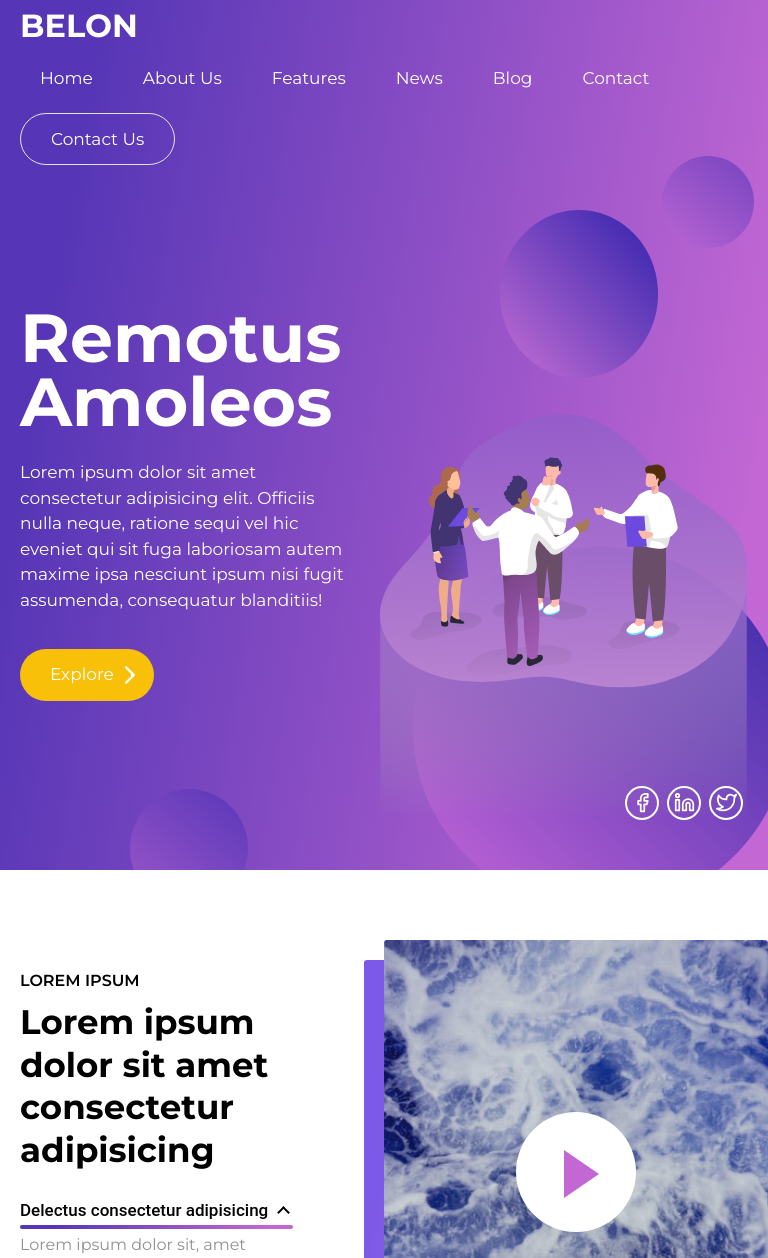
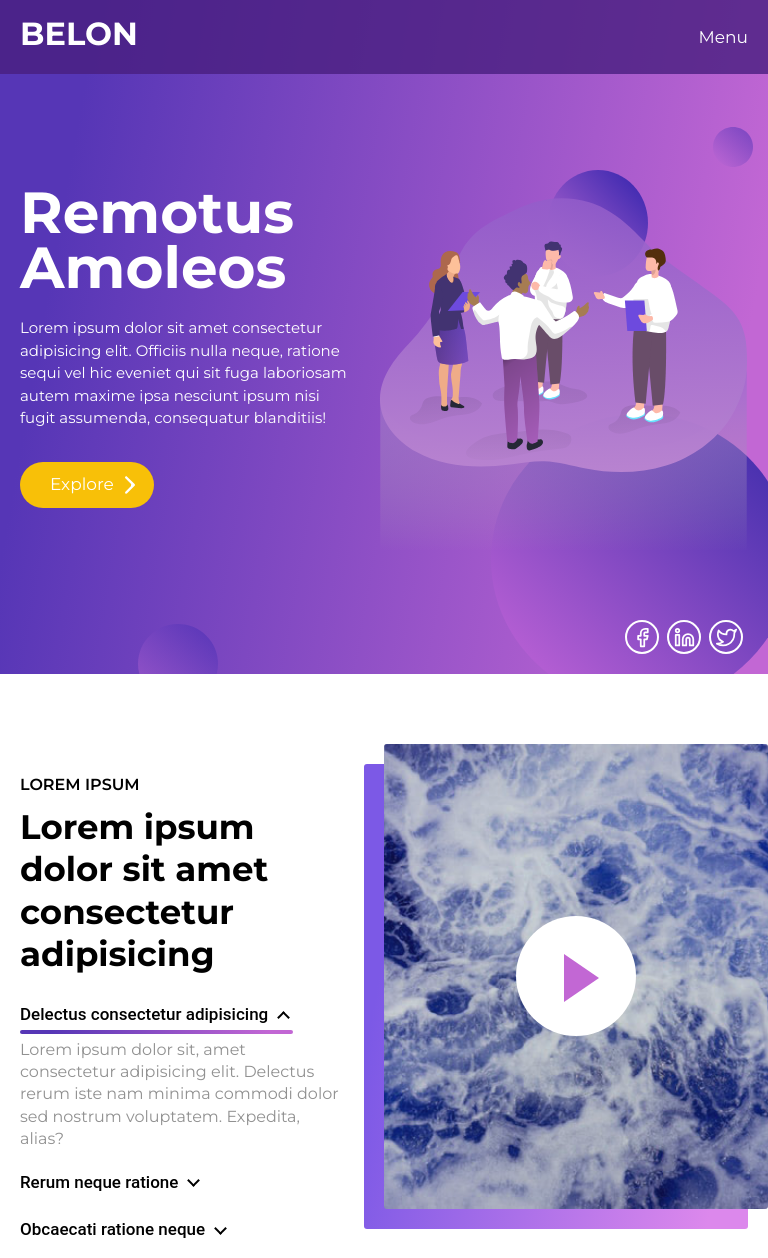
Before and after one commit to gerwld/wordpress-belon, a PHP site: page / in a window 768 px wide. Shown: the top 1258 px of the page. Run offline with PHP 8.4, Linux system fonts and the light colour scheme.

Commit message:
Add mob. header styles, pt1

```diff
--- a/index.css
+++ b/index.css
@@ -271,6 +271,7 @@ ul.sc_icons__dark a {
  flex-wrap: wrap;
  justify-content: space-between;
  align-items: center;
+ min-height: 70px;
  z-index: 10;
 }
 
@@ -365,6 +366,10 @@ ul.sc_icons__dark a {
  background-color: var(--main-tp-background_2);
 }
 
+.btn_mobmenu {
+ display: none;
+}
+
 /* Navbar styles end */
 
 /* Header block styles */
@@ -507,7 +512,7 @@ ul.sc_icons__dark a {
  min-height: 685px;
  aspect-ratio: 9/16;
  position: relative;
- background: url('./img/hd_bg.svg') 90% 90% no-repeat;
+ background: url('./img/hd_bg.svg') 90% 80% no-repeat;
  background-size: 97% auto;
 }
 
@@ -1609,13 +1614,23 @@ ul.sc_icons__dark a {
 
 /**** Media queries ****/
 
-@media only screen and (max-width: 1100px) {
+@media only screen and (min-width: 480px) and (max-width: 1100px) {
+ .hd-navbar {
+  padding: 8px 0;
+ }
+
  .hd-info h1 {
   font-size: 68px;
+  margin-top: 0.2em;
  }
 
  .hd-info p {
-  font-size: 17px;
+  font-size: 16px;
+ }
+
+ .main-nav li a {
+  font-size: 16px;
+  padding: 0 10px;
  }
 
  .hd-blocks {
@@ -1625,10 +1640,100 @@ ul.sc_icons__dark a {
  .hd-info {
   width: 46%;
   flex: 0 0 46%;
+  align-self: flex-end;
  }
 
  .hd-image {
-  min-height: 590px;
-
- }
-}
+  min-height: 540px;
+  background: url('./img/hd_bg_tablet.svg') 90% 80% no-repeat;
+  background-size: 97% auto;
+ }
+
+
+
+
+
+ .btn_contact {
+  padding: 12px 20px;
+ }
+
+ .btn_explore,
+ .btn_explore:hover {
+  padding-top: 12px;
+  padding-bottom: 12px;
+ }
+}
+
+
+@media only screen and (min-width: 480px) and (max-width: 920px) {
+ .hd-image {
+  background-position-y: 50%!important;
+ }
+
+ .main-header .anim_bg .block_1 {
+  background-size: 100px auto;
+ }
+
+ .main-header .anim_bg .block_2 {
+  background-size: 40px auto;
+ }
+
+ .main-header .anim_bg .block_3 {
+  background-size: 80px auto;
+ }
+
+ .main-header .anim_bg .block_4 {
+  background-size: 300px auto;
+ }
+
+}
+
+
+@media only screen and (min-width: 480px) and (max-width: 820px) {
+ .hd-info h1 {
+  font-size: 58px;
+  margin-top: 0.2em;
+ }
+
+ .hd-info p {
+  font-size: 15px;
+ }
+
+ .hd-navbar {
+  padding: 2px 0;
+ }
+
+ .hd-blocks {
+  margin-top: 0;
+ }
+
+ .hd-image {
+ min-height: 470px;
+ }
+
+ .hd-info {
+  align-self: flex-start;
+ }
+
+ .desktop_menu_el {
+  display: none;
+ }
+
+ .btn_mobmenu {
+  display: block;
+ }
+
+ .hd-navbar .bg {
+  opacity: 1;
+ }
+
+ .hd-info, .hd-image {
+  height: calc(100vh - 160px);
+  min-height: 500px;
+  max-height: 600px;
+}
+
+.hd-blocks {
+ min-height: auto;
+}
+}
--- a/index.html
+++ b/index.html
@@ -21,7 +21,7 @@
    <div class="hd-navbar">
     <div class="hd-navbar_content content_wrapper">
     <div class="logo"><a href="">Belon</a></div>
-    <nav class="main-nav">
+    <nav class="main-nav desktop_menu_el">
      <ul>
       <li><a href="#">Home</a></li>
       <li><a href="#">About Us</a></li>
@@ -31,7 +31,8 @@
       <li><a href="#">Contact</a></li>
      </ul>
     </nav>
-    <button class="btn btn_contact" type="button">Contact Us</button>
+    <button class="btn btn_contact desktop_menu_el" type="button">Contact Us</button>
+    <button class="btn btn_mobmenu">Menu</button>
    </div>
     <div class="bg"></div>
    </div>
--- a/index.js
+++ b/index.js
@@ -162,6 +162,6 @@ const mn_header = document.getElementById("mn_header");
     parallax(e, b_2, 20, 98, 20);
     parallax(e, b_3, 50, 20, 105);
     parallax(e, b_4, 105, 105, 108);
-    parallax(e, ills, 10, 90, 90);
+    parallax(e, ills, 10, 90, 80);
   }
 })();
```
Also changed, not shown: img/hd_bg_tablet.svg (added).
